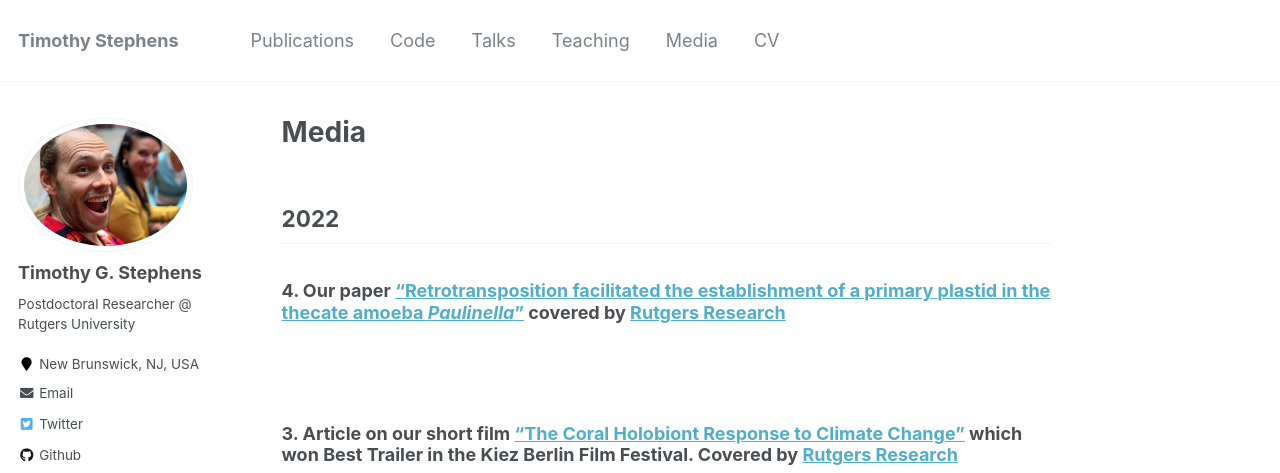
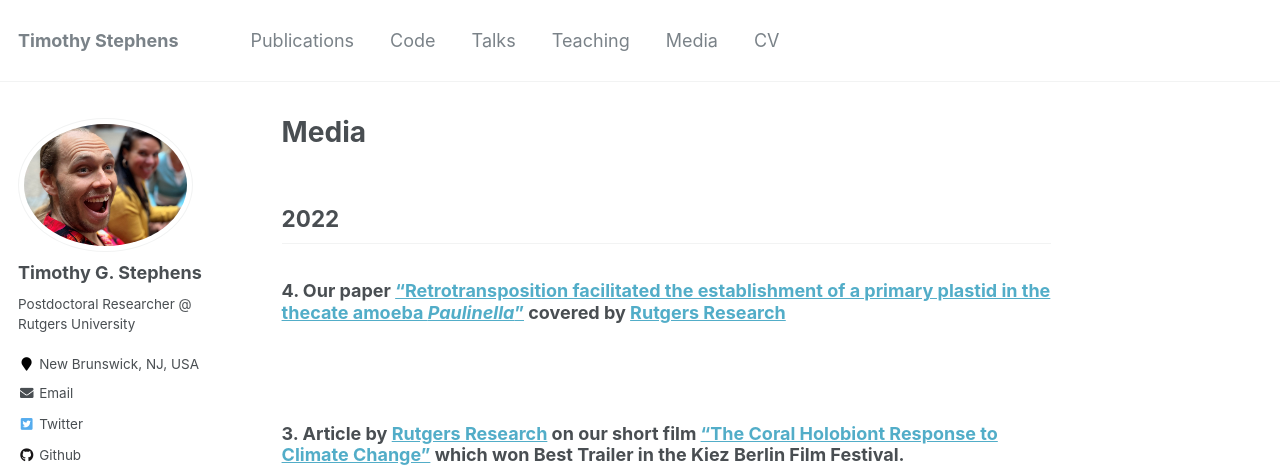
Before and after one commit to TimothyStephens/timothystephens.github.io, a Jekyll site: the page built from _pages/media.md, in a window 1280 px wide and 1400 px high. Shown: the top 473 px of the window. Built offline with Jekyll 4.4.1, drawn with Linux system fonts in a browser that asks for light colours; some web fonts are replaced; some of the changed text lies outside the part shown; grey boxes are pictures that could not be loaded.

Commit message:
Update pages on Mon Oct 10 00:12:03 EDT 2022

```diff
--- a/_pages/media.md
+++ b/_pages/media.md
@@ -18,13 +18,13 @@
 ### 4\. Our paper ["Retrotransposition facilitated the establishment of a primary plastid in the thecate amoeba *Paulinella*"](https://www.pnas.org/doi/10.1073/pnas.2121241119) covered by [Rutgers Research](https://research.rutgers.edu/news/dynamic-evolution-photosynthetic-organelle)
 
 <br/><br/>
-### 3\. Article on our short film ["The Coral Holobiont Response to Climate Change"](https://www.youtube.com/watch?v=TWtQn2thSrM) which won Best Trailer in the Kiez Berlin Film Festival. Covered by [Rutgers Research](https://research.rutgers.edu/news/rutgers-researcher-aims-protect-and-regenerate-corals-through-coral-genomics-500k-nsf-grant)
-
+### 3\. Article by [Rutgers Research](https://research.rutgers.edu/news/rutgers-researcher-aims-protect-and-regenerate-corals-through-coral-genomics-500k-nsf-grant) on our short film ["The Coral Holobiont Response to Climate Change"](https://www.youtube.com/watch?v=TWtQn2thSrM) which won Best Trailer in the Kiez Berlin Film Festival.
+<iframe src="https://www.youtube.com/embed/TWtQn2thSrM"></iframe>
 <br/><br/>
 ## 2021
 
-### 2\. Our paper ["Why is primary endosymbiosis so rare?"](https://nph.onlinelibrary.wiley.com/doi/10.1111/nph.17478) was covered by [Rutgers Newsroom](https://www.rutgers.edu/news/new-study-sheds-light-evolution-photosynthesis). We also produced two animated videos:<br />["Video 1"](https://www.youtube.com/watch?v=Pbosfj1oV6I)<br />["Video 2"](https://www.youtube.com/watch?v=nJ9ApL9Mq6w&t=3s)
-<iframe src="https://www.youtube.com/watch?v=Pbosfj1oV6I"></iframe><br /><iframe src="https://www.youtube.com/watch?v=nJ9ApL9Mq6w&t=3s"></iframe>
+### 2\. Our paper ["Why is primary endosymbiosis so rare?"](https://nph.onlinelibrary.wiley.com/doi/10.1111/nph.17478) was covered by [Rutgers Newsroom](https://www.rutgers.edu/news/new-study-sheds-light-evolution-photosynthesis). We also produced two animated videos: [Video 1](https://www.youtube.com/watch?v=Pbosfj1oV6I), [Video 2](https://www.youtube.com/watch?v=nJ9ApL9Mq6w&t=3s)
+<iframe src="https://www.youtube.com/embed/Pbosfj1oV6I"></iframe><br /><iframe src="https://www.youtube.com/embed/nJ9ApL9Mq6w"></iframe>
 <br/><br/>
 ## 2020
 
--- a/cv_entries.csv
+++ b/cv_entries.csv
@@ -39,7 +39,7 @@
 minor_grants,2022,4,22,NA,NA,NA,Core Facility Utilization Application ,Rutgers University,"$5,000 USD<br />Funds for sequencing of coral microbiome samples.<br />Principal Investigators: Debashish Bhattacharya (Rutgers University)",NA,NA,y,y,y
 minor_grants,2022,1,1,NA,NA,NA,"Center for Nutrition, Microbiome, and Health Small Grant FY-22","Center for Nutrition, Rutgers University","$2,000 USD<br />Characterizing the coral microbiome biogeography across colonies and reefs.<br />Principal Investigators: Debashish Bhattacharya (Rutgers University)",NA,NA,y,y,y
 media,2020,10,12,NA,NA,NA,"Our paper [""Amoeba Genome Reveals Dominant Host Contribution to Plastid Endosymbiosis""](https://pubmed.ncbi.nlm.nih.gov/32790833/) covered by [Rutgers Today](https://sebsnjaesnews.rutgers.edu/2020/10/bhattacharya-lab-analyzes-genome-sequence-of-paulinella-shedding-light-on-the-origin-of-photosynthesis/)",NA,NA,NA,NA,y,y,y
-media,2021,6,28,NA,NA,NA,"Our paper [""Why is primary endosymbiosis so rare?""](https://nph.onlinelibrary.wiley.com/doi/10.1111/nph.17478) was covered by [Rutgers Newsroom](https://www.rutgers.edu/news/new-study-sheds-light-evolution-photosynthesis). We also produced two animated videos:<br />[""Video 1""](https://www.youtube.com/watch?v=Pbosfj1oV6I)<br />[""Video 2""](https://www.youtube.com/watch?v=nJ9ApL9Mq6w&t=3s)",NA,"<iframe src=""https://www.youtube.com/watch?v=Pbosfj1oV6I""></iframe><br /><iframe src=""https://www.youtube.com/watch?v=nJ9ApL9Mq6w&t=3s""></iframe>",NA,NA,y,y,y
+media,2021,6,28,NA,NA,NA,"Our paper [""Why is primary endosymbiosis so rare?""](https://nph.onlinelibrary.wiley.com/doi/10.1111/nph.17478) was covered by [Rutgers Newsroom](https://www.rutgers.edu/news/new-study-sheds-light-evolution-photosynthesis). We also produced two animated videos: [Video 1](https://www.youtube.com/watch?v=Pbosfj1oV6I), [Video 2](https://www.youtube.com/watch?v=nJ9ApL9Mq6w&t=3s)",NA,"<iframe src=""https://www.youtube.com/embed/Pbosfj1oV6I""></iframe><br /><iframe src=""https://www.youtube.com/embed/nJ9ApL9Mq6w""></iframe>",NA,NA,y,y,y
 media,2022,6,13,NA,NA,NA,"Our paper [""Retrotransposition facilitated the establishment of a primary plastid in the thecate amoeba *Paulinella*""](https://www.pnas.org/doi/10.1073/pnas.2121241119) covered by [Rutgers Research](https://research.rutgers.edu/news/dynamic-evolution-photosynthetic-organelle)",NA,NA,NA,NA,y,y,y
-media,2022,4,27,NA,NA,NA,"Article on our short film [""The Coral Holobiont Response to Climate Change""](https://www.youtube.com/watch?v=TWtQn2thSrM) which won Best Trailer in the Kiez Berlin Film Festival. Covered by [Rutgers Research](https://research.rutgers.edu/news/rutgers-researcher-aims-protect-and-regenerate-corals-through-coral-genomics-500k-nsf-grant)",NA,NA,NA,NA,y,y,y
+media,2022,4,27,NA,NA,NA,"Article by [Rutgers Research](https://research.rutgers.edu/news/rutgers-researcher-aims-protect-and-regenerate-corals-through-coral-genomics-500k-nsf-grant) on our short film [""The Coral Holobiont Response to Climate Change""](https://www.youtube.com/watch?v=TWtQn2thSrM) which won Best Trailer in the Kiez Berlin Film Festival.",NA,"<iframe src=""https://www.youtube.com/embed/TWtQn2thSrM""></iframe>",NA,NA,y,y,y
 software,NA,NA,NA,NA,NA,NA,Dinoflagellate Annotation Workflow,GitHub,"a workflow for the prediction of protein-coding genes in dinoflagellate genomes. It integrates evidence from multiple sources, including transcriptome, proteome, and other ab initio gene prediction tools.",https://github.com/TimothyStephens/Dinoflagellate_Annotation_Workflow,1,y,n,n
```
